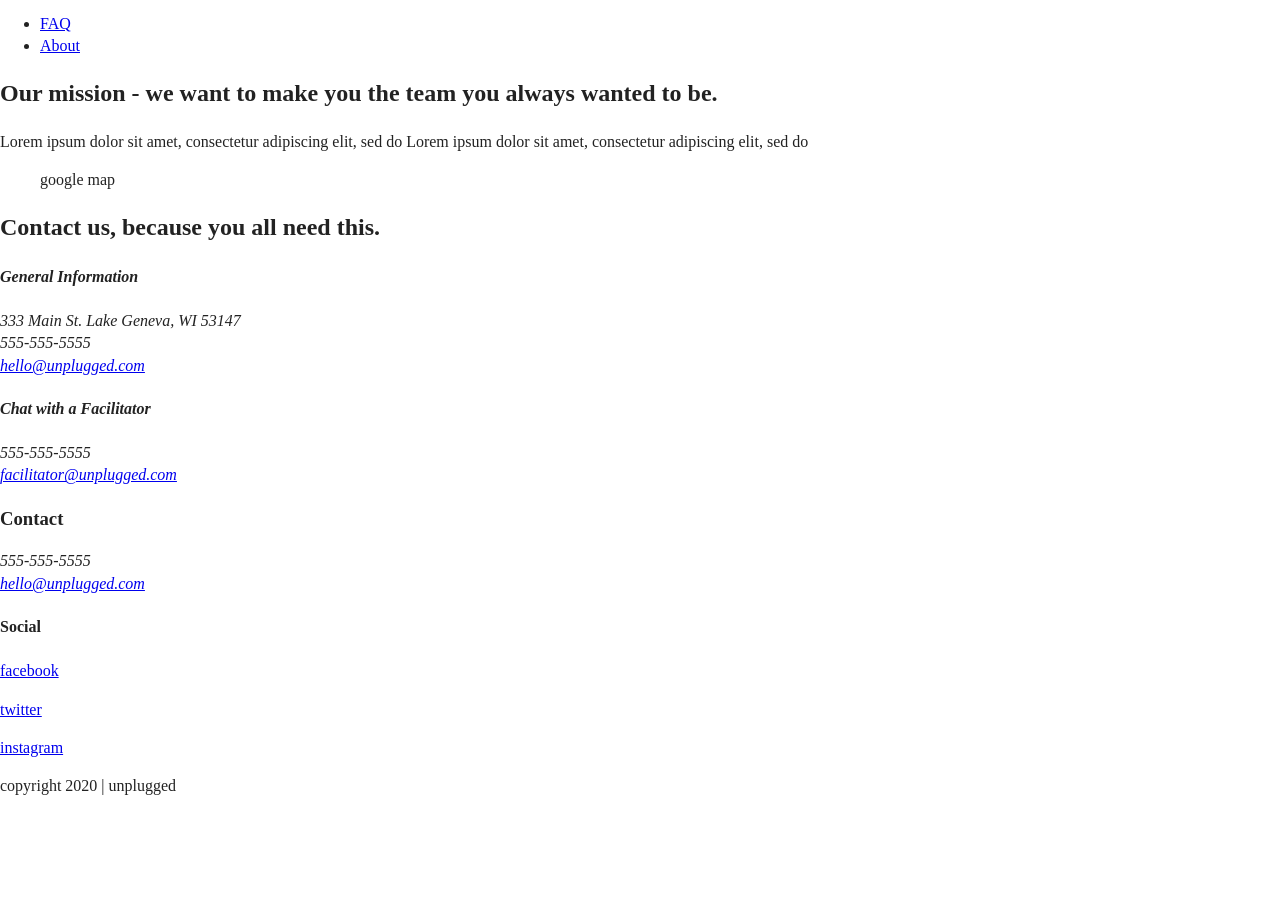
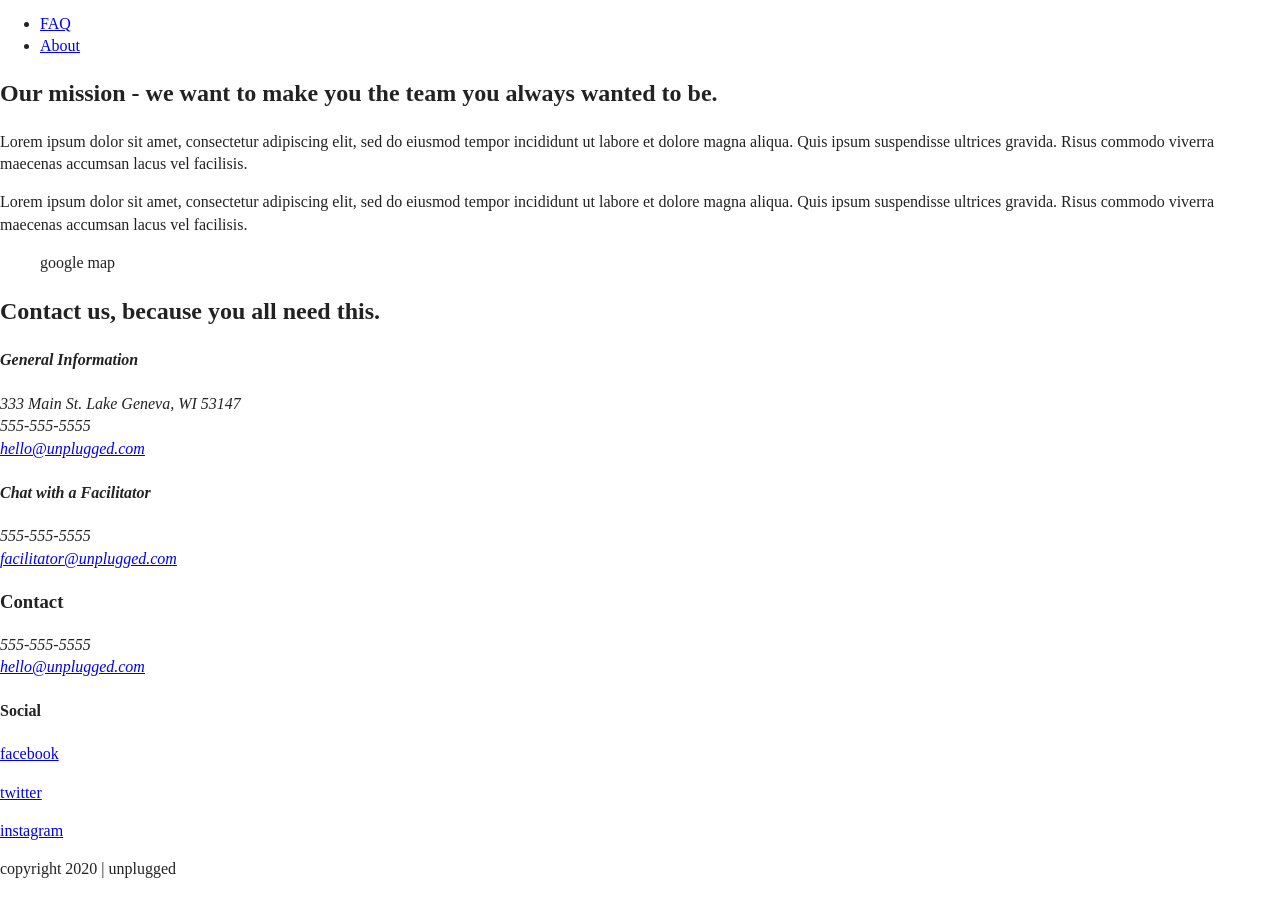
Before and after one commit to caitlinpmarshall/206-unplugged-retreat, a website: page about/index.html in a window 1280 px wide. Shown: the part 27-924 px from the top of the page. Before the commit the page ends 841 px from the top, so only its background shows below. Drawn offline with Linux system fonts and the light colour scheme.

Commit message:
Cleaned up About page divs

```diff
--- a/about/index.html
+++ b/about/index.html
@@ -39,9 +39,18 @@
   <main>
     <section class="mission">
       <div class="content-wrapper">
+        <h2>Our mission - we want to make you the team you always wanted to be.</h2>
         <div class="mission-content">
-          <h2>Our mission - we want to make you the team you always wanted to be.</h2>
-          <p>Lorem ipsum dolor sit amet, consectetur adipiscing elit, sed do Lorem ipsum dolor sit amet, consectetur adipiscing elit, sed do</p>
+          <p>
+            Lorem ipsum dolor sit amet, consectetur adipiscing elit, sed do eiusmod tempor incididunt ut labore et
+            dolore magna aliqua. Quis ipsum suspendisse ultrices gravida. Risus commodo viverra maecenas accumsan lacus
+            vel facilisis.
+          </p>
+          <p>
+            Lorem ipsum dolor sit amet, consectetur adipiscing elit, sed do eiusmod tempor incididunt ut labore et
+            dolore magna aliqua. Quis ipsum suspendisse ultrices gravida. Risus commodo viverra maecenas accumsan lacus
+            vel facilisis.
+          </p>
         </div>
       </div> <!-- mission content wrapper ends-->
     </section> <!-- mission section ends -->
@@ -50,24 +59,26 @@
       <figure>google map</figure>
     </section>
 
-    <section class="general-contact">
+    <section class="contact-section">
       <div class="content-wrapper">
-        <div class="contact-content">
         <h2>Contact us, because you all need this.</h2>
-          <address>
+        <address class="contact-content">
+            <div>
               <h4>General Information</h4>
               <p>
                 333 Main St. Lake Geneva, WI 53147<br>
                 555-555-5555<br>
                 <a href="mailto:hello@unplugged.com">hello@unplugged.com</a>
               </p>
+            </div>
+            <div>
               <h4>Chat with a Facilitator</h4>
               <p>
                 555-555-5555<br>
                 <a href="mailto:facilitator@unplugged.com">facilitator@unplugged.com</a>
               </p>
+            </div>
         </address>
-        </div>
       </div> <!-- general contact content wrapper ends -->
     </section> <!-- general contact section ends -->
   </main>
```
Lines whose indentation alone changed are shown as unchanged.
